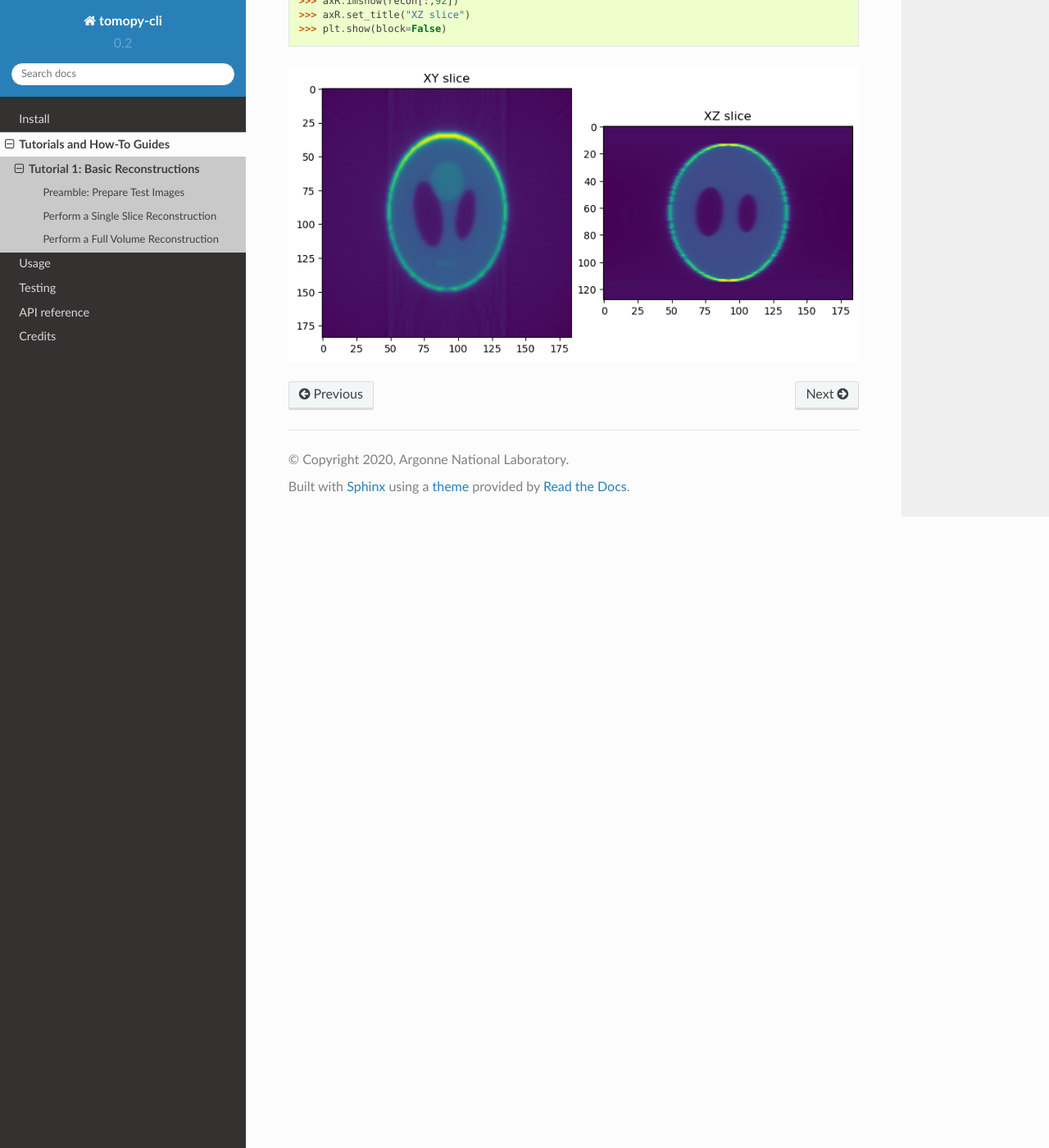
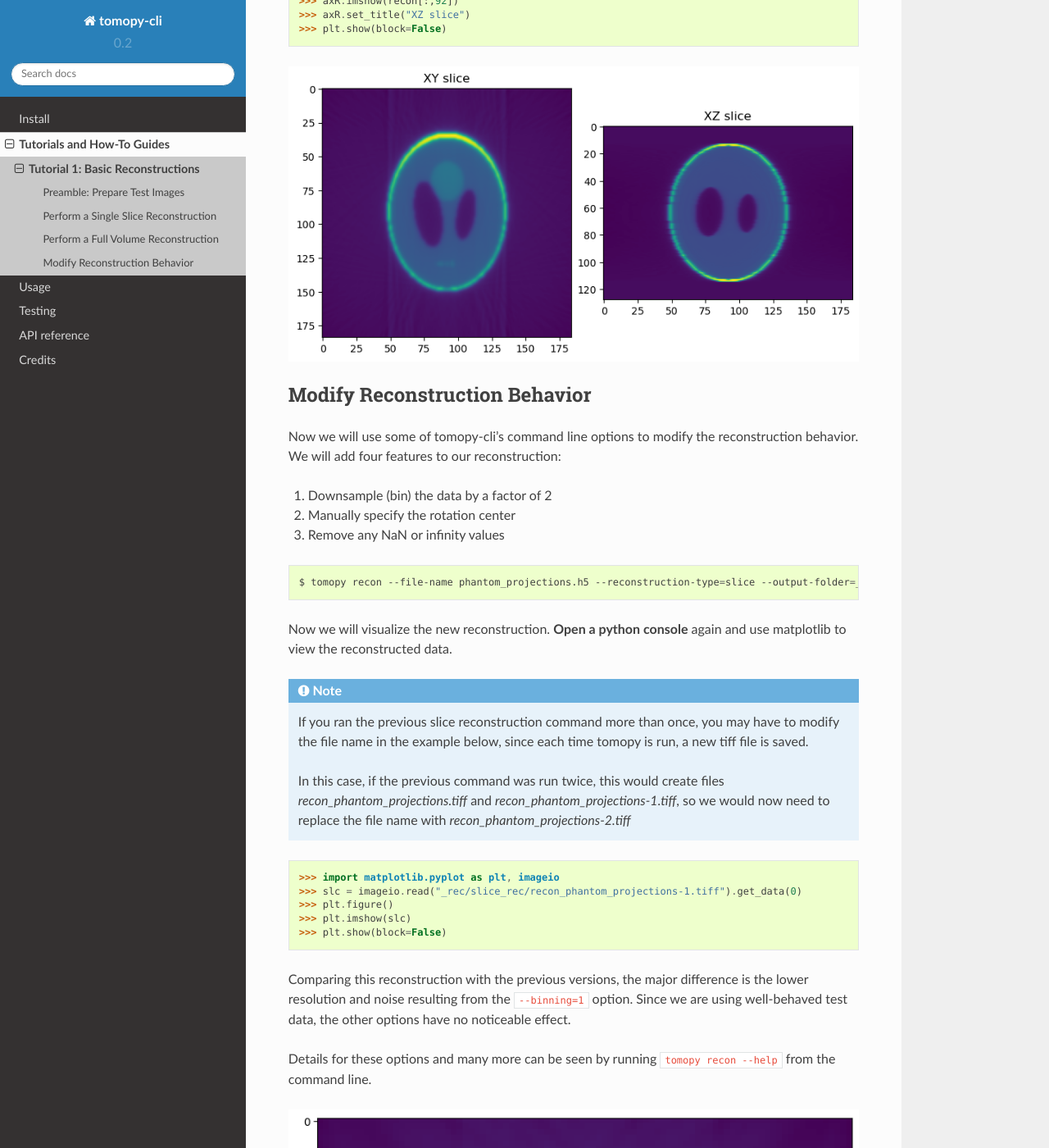
Before and after one commit to tomography/tomopy-cli, a Sphinx documentation site: the page built from docs/source/guides/tutorial_1.rst, in a window 1280 px wide and 1400 px high, scrolled down 4421 px. Shown: the whole window at 82% size. Built offline with Sphinx 7.4.7 and the Read the Docs theme 2.0.0, drawn with Linux system fonts in a browser that asks for light colours.

Commit message:
Added section to tutorial 1 for how to use additional recon arguments.

```diff
--- a/docs/source/guides/tutorial_1.rst
+++ b/docs/source/guides/tutorial_1.rst
@@ -167,3 +167,53 @@ reconstructions can be found in *_rec/phantom_projections_rec*. Again,
 
 .. image:: tutorial_1_recon_full.png
   :alt: Slices from full volume reconstruction
+
+
+Modify Reconstruction Behavior
+==============================
+
+Now we will use some of tomopy-cli's command line options to modify
+the reconstruction behavior. We will add four features to our
+reconstruction:
+
+1. Downsample (bin) the data by a factor of 2
+2. Manually specify the rotation center
+3. Remove any NaN or infinity values
+
+.. code-block:: bash
+
+    $ tomopy recon --file-name phantom_projections.h5 --reconstruction-type=slice --output-folder=_rec --binning=1 --rotation-axis-auto=manual --rotation-axis=91.5 --fix-nan-and-inf --fix-nan-and-inf-value=34.05
+
+Now we will visualize the new reconstruction. **Open a python
+console** again and use matplotlib to view the reconstructed data.
+
+.. note::
+
+   If you ran the previous slice reconstruction command more than
+   once, you may have to modify the file name in the example below,
+   since each time tomopy is run, a new tiff file is saved.
+
+   In this case, if the previous command was run twice, this would
+   create files *recon_phantom_projections.tiff* and
+   *recon_phantom_projections-1.tiff*, so we would now need to replace
+   the file name with *recon_phantom_projections-2.tiff*
+
+
+.. code-block:: python
+
+   >>> import matplotlib.pyplot as plt, imageio
+   >>> slc = imageio.read("_rec/slice_rec/recon_phantom_projections-1.tiff").get_data(0)
+   >>> plt.figure()
+   >>> plt.imshow(slc)
+   >>> plt.show(block=False)
+
+Comparing this reconstruction with the previous versions, the major
+difference is the lower resolution and noise resulting from the
+``--binning=1`` option. Since we are using well-behaved test data, the
+other options have no noticeable effect.
+
+Details for these options and many more can be seen by running
+``tomopy recon --help`` from the command line.
+
+.. image:: tutorial_1_recon_slice_binning1.png
+  :alt: Single slice reconstruction with binning level 1.
```
Also changed, not shown: docs/source/guides/tutorial_1_recon_slice_binning1.png (added).
